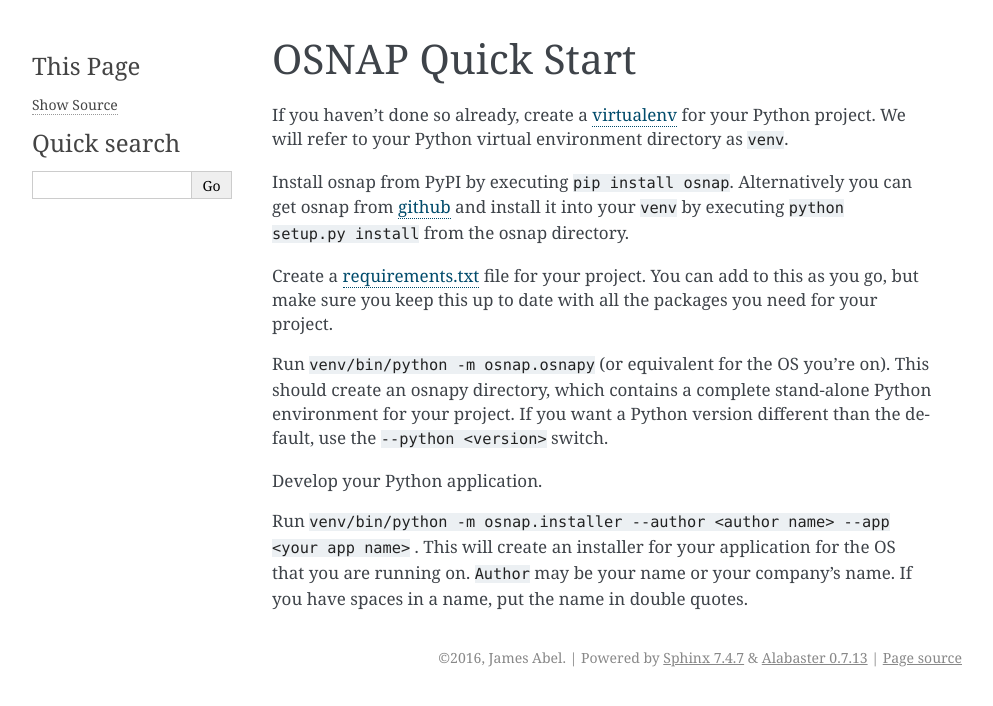
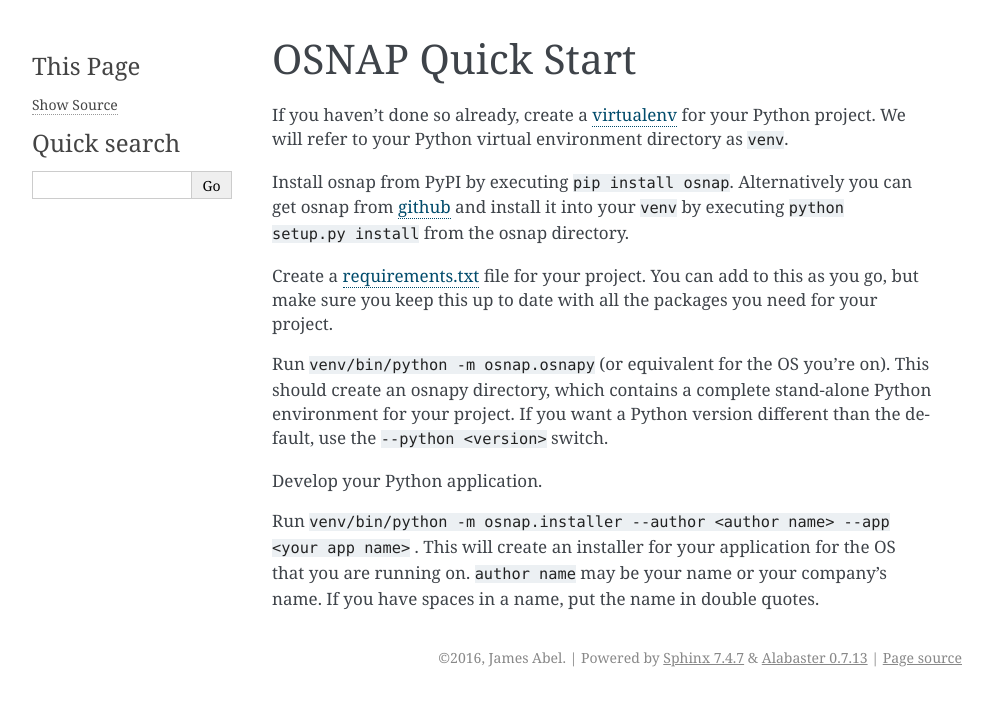
Before and after one commit to jamesabel/osnap, a Sphinx documentation site: the page built from docs/source/quickstart.rst, in a window 1280 px wide. Shown: the top 706 px of the page, without its empty margins (148-1141 px from the left). Built offline with Sphinx 7.4.7, drawn with Linux system fonts in a browser that asks for light colours.

Commit message:
doc update

```diff
--- a/docs/source/help.rst
+++ b/docs/source/help.rst
@@ -2,3 +2,6 @@ Help
 ====
 
 I need somebody.
+
+Seriously, if you need help `readthedocs <http://osnap.readthedocs.io/>`_ or enter an issue
+at `github <https://github.com/jamesabel/osnap>`_ .
--- a/docs/source/quickstart.rst
+++ b/docs/source/quickstart.rst
@@ -19,5 +19,5 @@ the default, use the ``--python <version>`` switch.
 Develop your Python application.
 
 Run ``venv/bin/python -m osnap.installer --author <author name> --app <your app name>`` .  This will
-create an installer for your application for the OS that you are running on.  ``Author`` may be your name or your
+create an installer for your application for the OS that you are running on.  ``author name`` may be your name or your
 company's name.  If you have spaces in a name, put the name in double quotes.
```
